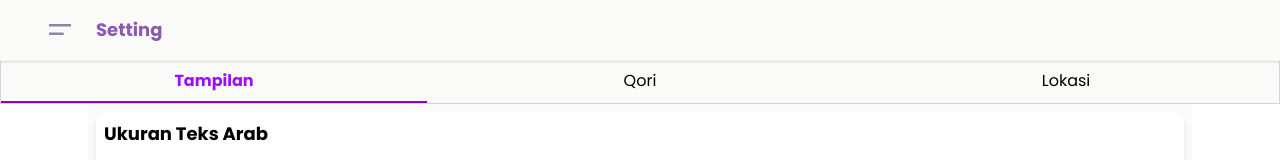
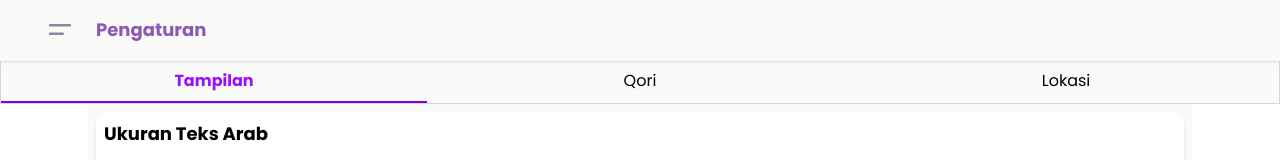
Before and after one commit to taufiq33/quran-frontend, a React (Vite) app: page /settings in a window 1280 px wide. Shown: the top 160 px of the page. Built offline with nearby package versions, Linux system fonts and the light colour scheme; no server answers.

Commit message:
refactor: use layout component for consistent UI
This commit introduces a Layout component to wrap shared UI
elements like Header and BottomNavbar, removing them from
individual pages. This promotes consistency and reduces
code duplication.

```diff
--- a/src/App.jsx
+++ b/src/App.jsx
@@ -5,42 +5,52 @@ import Surah from "./pages/Surah";
 import BookmarkPage from "./pages/BookmarkPage";
 import SettingPage from "./pages/SettingPage";
 import NotFoundPage from "./pages/NotFoundPage";
+import ErrorPage from "./pages/ErrorPage";
 import AppContextProvider from "./provider/AppProvider";
 
 import { loader as SurahLoader } from "./pages/Surah";
 import { saveToLocalStorageSurahData } from "./helper/local-storage-helper";
 import SholatPage from "./pages/SholatPage";
+import Layout from "./pages/Layout";
 
 const router = createBrowserRouter([
   {
     path: "/",
+    element: <Layout />,
+    errorElement: <ErrorPage />,
+    children: [
+      {
+        index: true,
         element: <Homepage />,
       },
       {
-    path: "/list-surah",
+        path: "list-surah",
         element: <ListSurahPage />,
       },
       {
-    path: "/sholat",
+        path: "sholat",
         element: <SholatPage />, // Placeholder for SholatPage component
       },
       {
-    path: "/surah/:number/:ayah?",
+        path: "surah/:number/:ayah?",
         element: <Surah />,
         loader: SurahLoader,
       },
       {
-    path: "/bookmark",
+        path: "bookmark",
         element: <BookmarkPage />,
       },
       {
-    path: "/settings",
+        path: "settings",
         element: <SettingPage />,
       },
-  {
-    path: "*",
-    element: <NotFoundPage />,
+    ],
   },
+
+  // {
+  //   path: "*",
+  //   element: <NotFoundPage />,
+  // },
 ]);
 
 function App() {
--- a/src/components/BottomNavbar.jsx
+++ b/src/components/BottomNavbar.jsx
@@ -14,7 +14,7 @@ export default function BottomNavbar() {
   let lastReadSurah = getLastReadSurah() || { surahNumber: 1, ayah: 1 };
   return (
     <>
-      <div className="header fixed w-full bottom-0 z-100 bg-stone-50 shadow-[0_-1px_3px_0_rgba(0,0,0,0.1),0_-4px_12px_-4px_rgba(0,0,0,0.1)] flex justify-evenly items-center p-2 border-t-stone-100 border-t-1 right-0 left-0">
+      <div className="bottom-navbar fixed w-full bottom-0 z-100 bg-stone-50 shadow-[0_-1px_3px_0_rgba(0,0,0,0.1),0_-4px_12px_-4px_rgba(0,0,0,0.1)] flex justify-evenly items-center p-2 border-t-stone-100 border-t-1 right-0 left-0">
         <NavLink
           className={({ isActive }) =>
             `${genericClass}  md:pt-1 ${
--- a/src/pages/BookmarkPage.jsx
+++ b/src/pages/BookmarkPage.jsx
@@ -1,7 +1,5 @@
 import { useContext, useRef } from "react";
 import FolderPlusIcon from "../assets/folder-plus.svg";
-import SideMenuIcon from "../assets/side-menu-icon.svg";
-import SearchIcon from "../assets/search-line.svg";
 import SortIcon from "../assets/sort-icon.svg";
 import { FontAwesomeIcon } from "@fortawesome/react-fontawesome";
 import { faClose } from "@fortawesome/free-solid-svg-icons";
@@ -10,7 +8,6 @@ import BottomNavbar from "../components/BottomNavbar";
 import BookmarkCollection from "../components/BookmarkCollection";
 
 import { appContext } from "../context/app-context";
-import Header from "../components/Header";
 
 export default function BookmarkPage() {
   const { bookmark, showModal, closeModal, addNewCollectionAndSyncBookmark } =
@@ -55,8 +52,6 @@ export default function BookmarkPage() {
   return (
     <>
       <div className="poppins-regular">
-        <Header title="Bookmark" />
-
         <div className="bookmark-container p-2 md:p-4 lg:p-6">
           <div className="bookmark-button-group flex justify-between px-2 md:text-base text-sm pb-4">
             <div className="add-collection-container">
@@ -79,7 +74,7 @@ export default function BookmarkPage() {
           </div>
         </div>
       </div>
-      <BottomNavbar />
+
     </>
   );
 }
--- /dev/null
+++ b/src/pages/Layout.jsx
@@ -0,0 +1,29 @@
+import { Outlet, useLocation } from "react-router-dom";
+import Header from "../components/Header";
+import BottomNavbar from "../components/BottomNavbar";
+
+const title = [
+  { route: "/sholat", title: "Jadwal Sholat" },
+  { route: "/surah", title: null },
+  { route: "/bookmark", title: "Bookmark" },
+  { route: "/settings", title: "Pengaturan", additionalMargin: false },
+];
+
+export default function Layout() {
+  const location = useLocation();
+  const route = location.pathname;
+  const header = title.find((item) => item.route === route) || null;
+
+  return (
+    <div className="poppins-reguler">
+      {header && (
+        <Header
+          title={header.title}
+          additionalMargin={header?.additionalMargin}
+        />
+      )}
+      <Outlet />
+      {route !== "/" && <BottomNavbar />}
+    </div>
+  );
+}
--- a/src/pages/ListSurahPage.jsx
+++ b/src/pages/ListSurahPage.jsx
@@ -150,8 +150,6 @@ export default function ListSurahPage() {
               ))}
             </div>
           </div>
-
-          <BottomNavbar />
         </div>
       </>
     );
--- a/src/pages/SettingPage.jsx
+++ b/src/pages/SettingPage.jsx
@@ -1,18 +1,13 @@
-import SideMenuIcon from "../assets/side-menu-icon.svg";
-
 import BottomNavbar from "../components/BottomNavbar";
 import Tab from "../components/Tab";
 import SettingTampilan from "../components/SettingTampilan";
 import SettingQori from "../components/SettingQori";
 import SettingLokasi from "../components/SettingLokasi";
-import Header from "../components/Header";
 
 export default function SettingPage() {
   return (
     <>
       <div className="poppins-regular">
-        <Header title="Setting" additionalMargin={false} />
-
         <Tab
           structure={[
             { title: "Tampilan", body: <SettingTampilan /> },
@@ -20,8 +15,6 @@ export default function SettingPage() {
             { title: "Lokasi", body: <SettingLokasi /> },
           ]}
         />
-
-        <BottomNavbar />
       </div>
     </>
   );
--- a/src/pages/SholatPage.jsx
+++ b/src/pages/SholatPage.jsx
@@ -6,7 +6,6 @@ import LoadingIndicator from "../components/LoadingIndicator";
 import DatePicker from "react-datepicker";
 import "react-datepicker/dist/react-datepicker.css";
 import { formatGregorianDate, getHijriDate } from "../utils/dateUtils";
-import Header from "../components/Header";
 
 export default function SholatPage() {
   const [requestData, setRequestData] = useState(null);
@@ -51,7 +50,6 @@ export default function SholatPage() {
   return (
     <>
       <div className="poppins-regular bg-stone-50">
-        <Header title={"Jadwal Sholat"} />
         <div className="p-2">
           <div className=" flex flex-col items-center">
             <h2 className="text-xl font-bold text-gray-700">
@@ -101,8 +99,6 @@ export default function SholatPage() {
             );
           })}
         </div>
-
-        <BottomNavbar />
       </div>
     </>
   );
--- a/src/pages/Surah.jsx
+++ b/src/pages/Surah.jsx
@@ -150,7 +150,6 @@ export default function Surah() {
                   />
                 </div>
               </div>
-              <BottomNavbar />
             </>
           </div>
         )}
```
Lines whose indentation alone changed are shown as unchanged.
